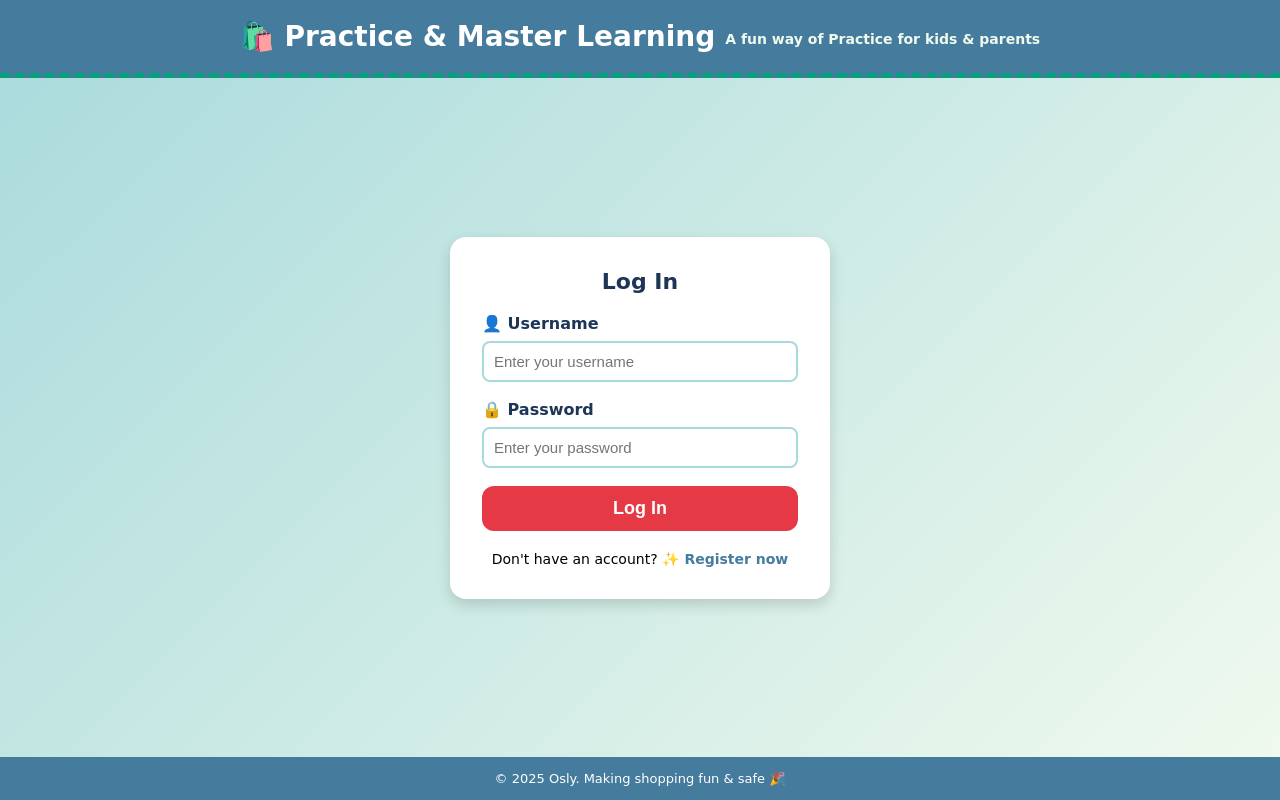
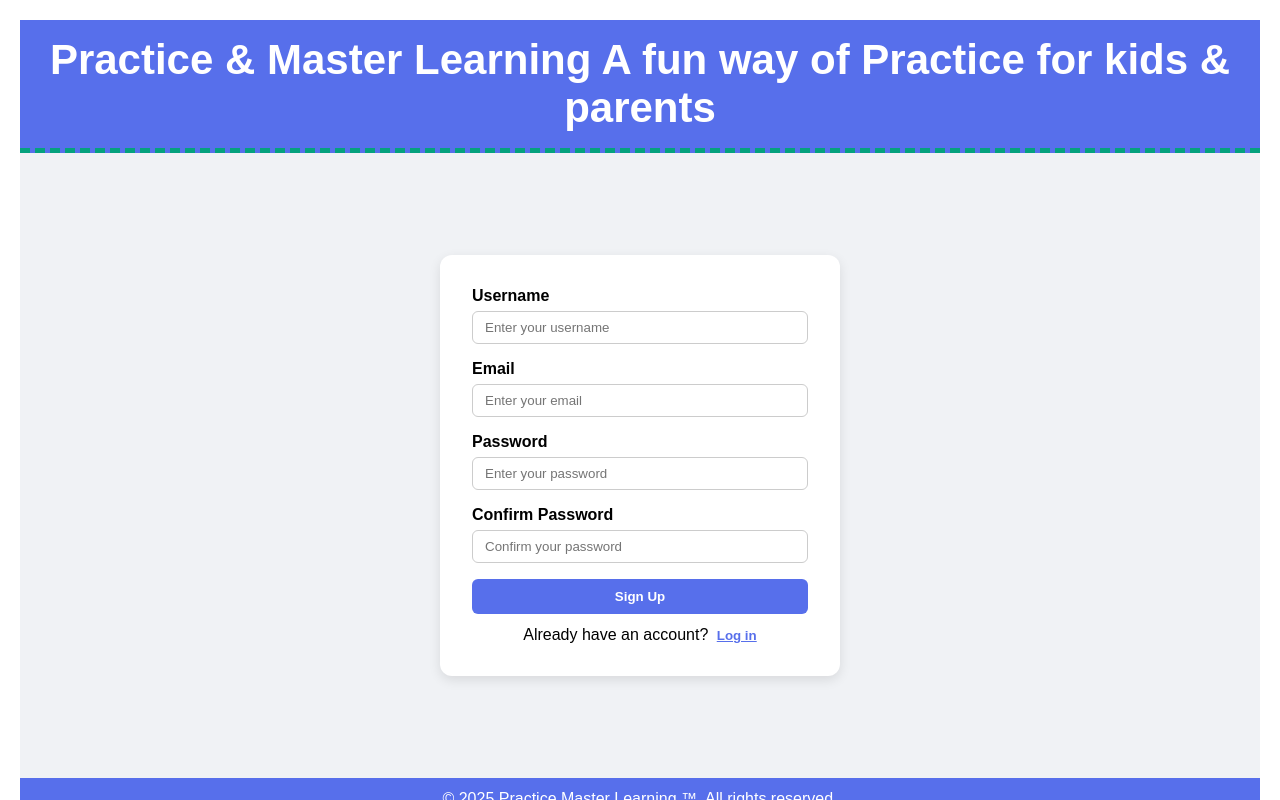
Before and after one commit to 1981master/Educations, a Vue app: page /signup in a window 1280 px wide. Built offline with nearby package versions, Linux system fonts and the light colour scheme.

Commit message:
fixed login and signup

```diff
--- a/src/App.vue
+++ b/src/App.vue
@@ -1,8 +1,7 @@
 <template>
   <div id="app" class="app-container">
-    <!-- If logged in: show full layout -->
-    <template v-if="isLoggedIn">
-      <header>
+    <!-- Header + Navbar only if logged in -->
+    <header v-if="isLoggedIn">
       <img src="@/assets/app.png" alt="App Icon" class="app-icon" />
       {{ user }} Grade {{ grade }} Dashboard
       <span class="sparkle">✨</span>
@@ -10,6 +9,7 @@
 
     <main>
       <NavbarComponent
+        v-if="isLoggedIn"
         :itemsData="menuItems"
         backgroundColor="#6fd2be"
         textColor="#fff"
@@ -19,28 +19,26 @@
         itemFontSize="18px"
         @itemClick="handleItemClick"
       />
+
+      <!-- Router outlet always visible -->
       <div class="content-area">
-          <router-view />
+        <router-view @loginSuccess="isLoggedIn = true" />
       </div>
     </main>
 
-      <footer>&copy; 2025 Master Learning &trade;. All rights reserved.</footer>
-    </template>
-
-    <!-- If not logged in: show login page -->
-    <template v-else>
-      <Login v-if="!isLoggedIn" @loginSuccess="isLoggedIn = true" />
-    </template>
+    <footer v-if="isLoggedIn">
+      © {{ new Date().getFullYear() }} Practice Master Learning &trade;. All
+      rights reserved.
+    </footer>
   </div>
 </template>
 
 <script>
   import NavbarComponent from './components/NavbarComponent.vue'
-  import Login from './components/views/login.vue'
 
   export default {
     name: 'App',
-    components: { NavbarComponent, Login },
+    components: { NavbarComponent },
     data() {
       return {
         isLoggedIn: !!localStorage.getItem('authToken'),
--- a/src/components/views/Signup.vue
+++ b/src/components/views/Signup.vue
@@ -2,7 +2,9 @@
   <div class="signup-page">
     <!-- Header -->
     <header class="header">
-      <h2>Osly Online Shop</h2>
+      <h2>
+        Practice & Master Learning A fun way of Practice for kids & parents
+      </h2>
     </header>
 
     <!-- Form Container -->
@@ -65,7 +67,10 @@
 
     <!-- Footer -->
     <footer class="footer">
-      <p>© {{ new Date().getFullYear() }} Osly. All rights reserved.</p>
+      <p>
+        © {{ new Date().getFullYear() }} Practice Master Learning ™. All
+        rights reserved.
+      </p>
     </footer>
 
     <!-- Verification / Error Modal -->
--- a/src/components/views/login.vue
+++ b/src/components/views/login.vue
@@ -45,7 +45,8 @@
     <!-- Footer -->
     <footer class="footer">
       <p>
-        © {{ new Date().getFullYear() }} Osly. Making shopping fun & safe 🎉
+        © {{ new Date().getFullYear() }} Practice Master Learning &trade;. All
+        rights reserved. 🎉
       </p>
     </footer>
 
```
Also changed, not shown: src/typescripts/test.ts (deleted, +0 -15 lines). Lines whose indentation alone changed are shown as unchanged.
